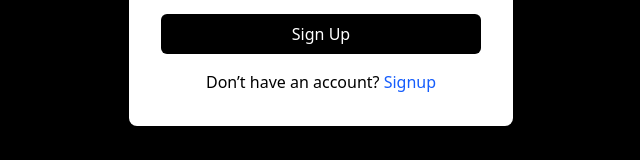
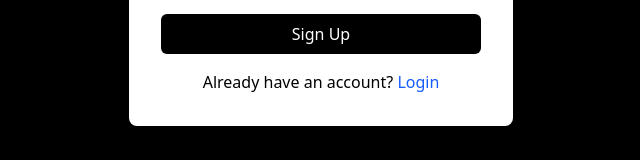
Before and after one commit to livlaurel/Booth-Buddy, a React (Vite) app in the folder boothbuddy/: page /signup in a window 1280 px wide. Shown: the part 497-657 px from the top of the page, without its empty margins (319-959 px from the left). Built offline with nearby package versions, Linux system fonts and the light colour scheme.

Commit message:
minor change in signup page (link)

```diff
--- a/boothbuddy/src/pages/SignupPage/SignupPage.tsx
+++ b/boothbuddy/src/pages/SignupPage/SignupPage.tsx
@@ -47,9 +47,9 @@ export default function LoginPage() {
 
         {/* Login Link */}
         <p className="text-center mt-4 text-black">
-          Don’t have an account?{" "}
+          Already have an account?{" "}
           <Link to="/login" className="text-blue-600 hover:underline">
-            Signup
+            Login
           </Link>
         </p>
       </div>
```
